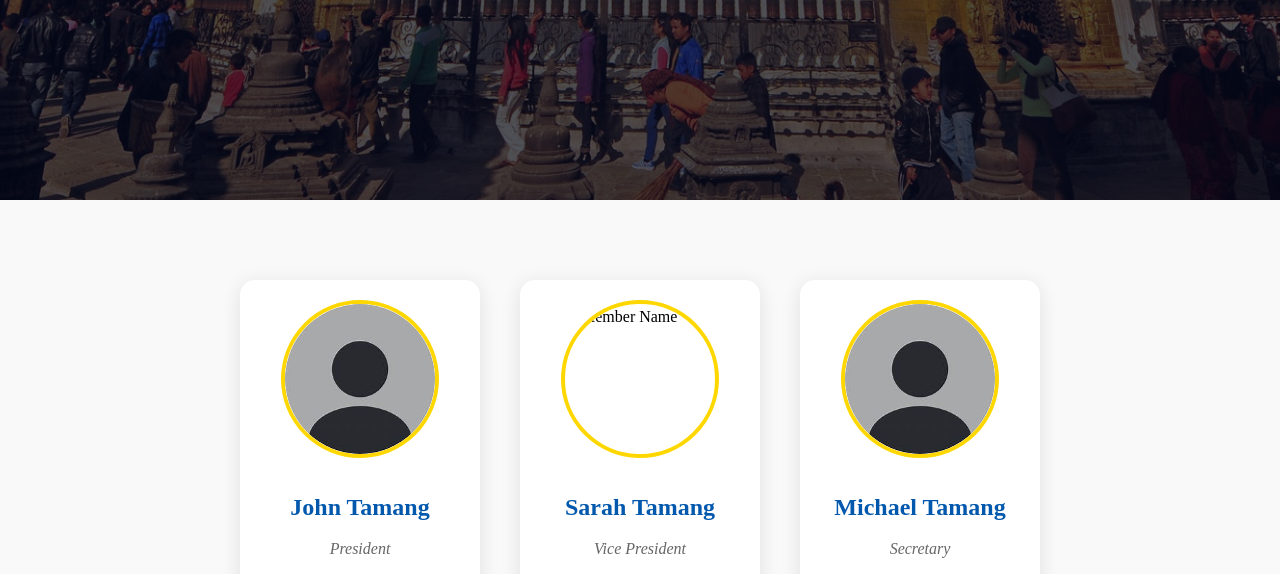
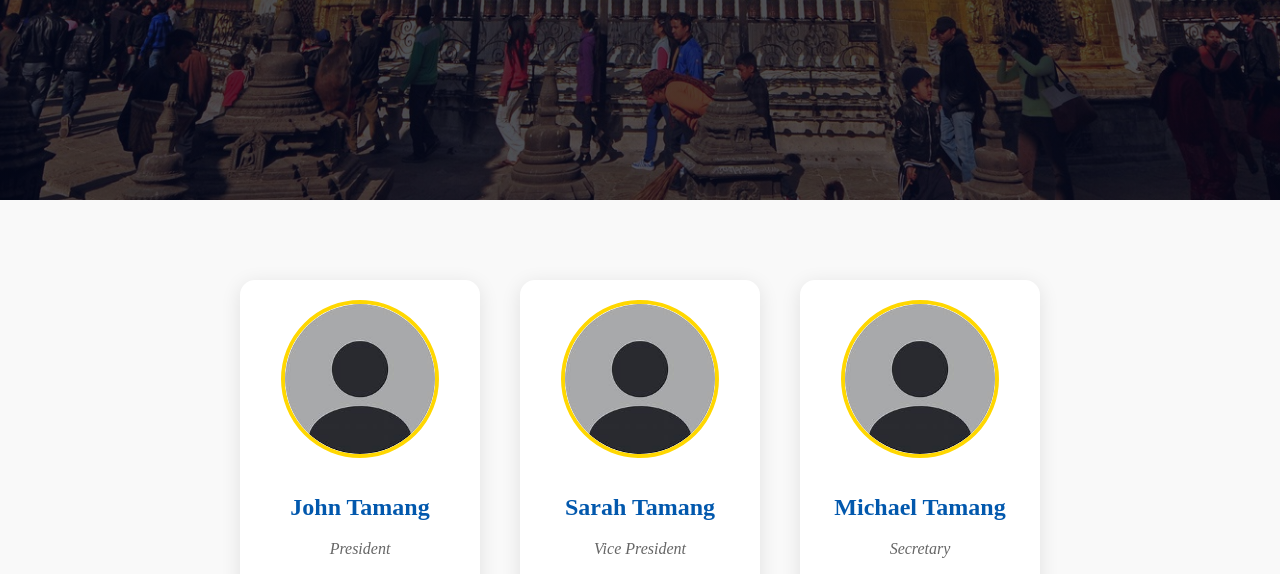
Before and after one commit to Buggy-Sama0/test, a plain HTML site: page member.html in a window 1280 px wide. Shown: the part 840-1414 px from the top of the page. Drawn offline with Linux system fonts and the light colour scheme; a web font is replaced by a local one.

Commit message:
mekjskk dlskd

```diff
--- a/member.html
+++ b/member.html
@@ -352,7 +352,7 @@
             </div>
 
             <div class="member-card">
-                <img src="" alt="Member Name" class="member-image">
+                <img src="OIP.jpeg" alt="Member Name" class="member-image">
                 <h3 class="member-name">Nil Kumar Waiba</h3>
                 <p class="member-role">Vice President</p>
                 <div class="member-social">
```
